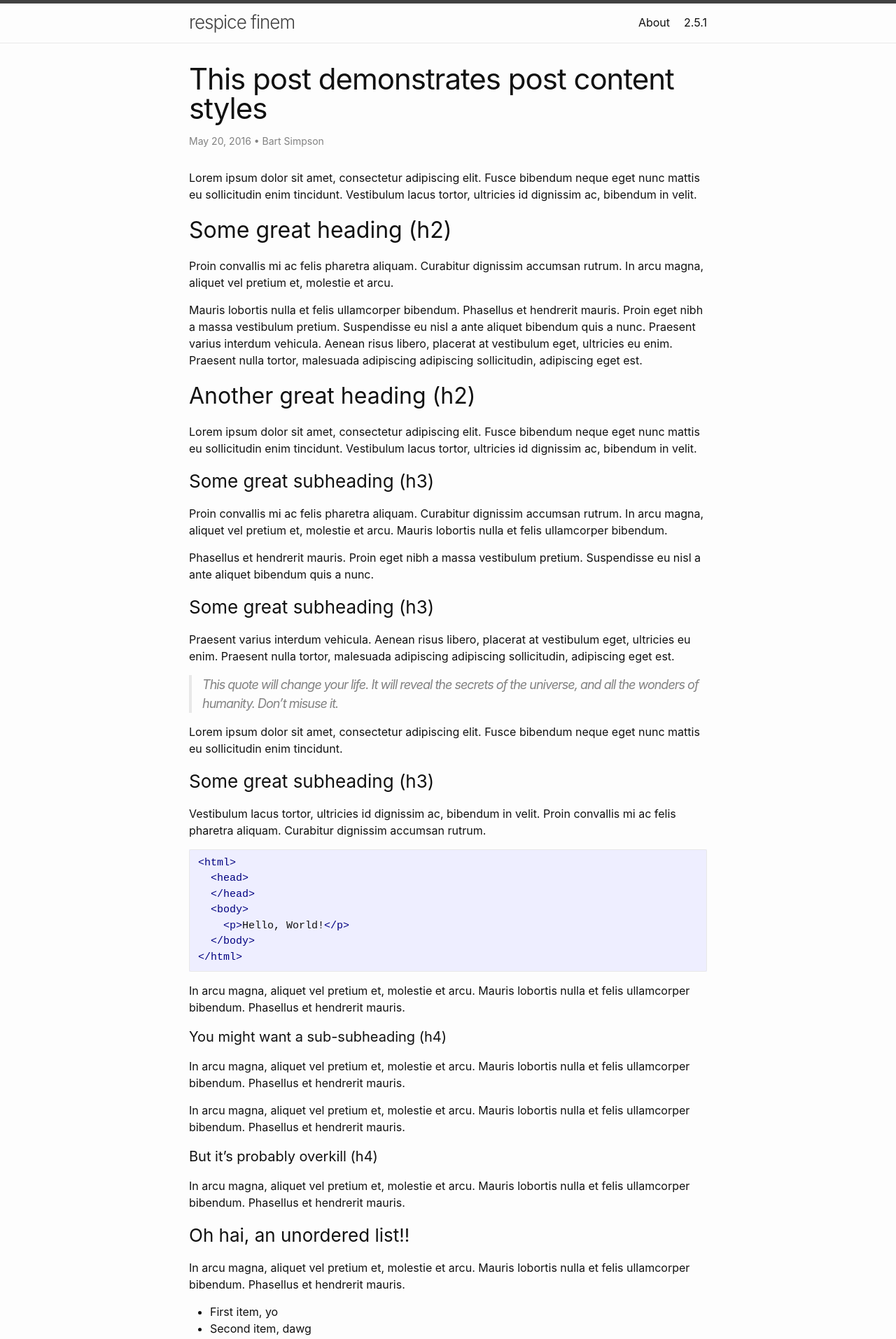
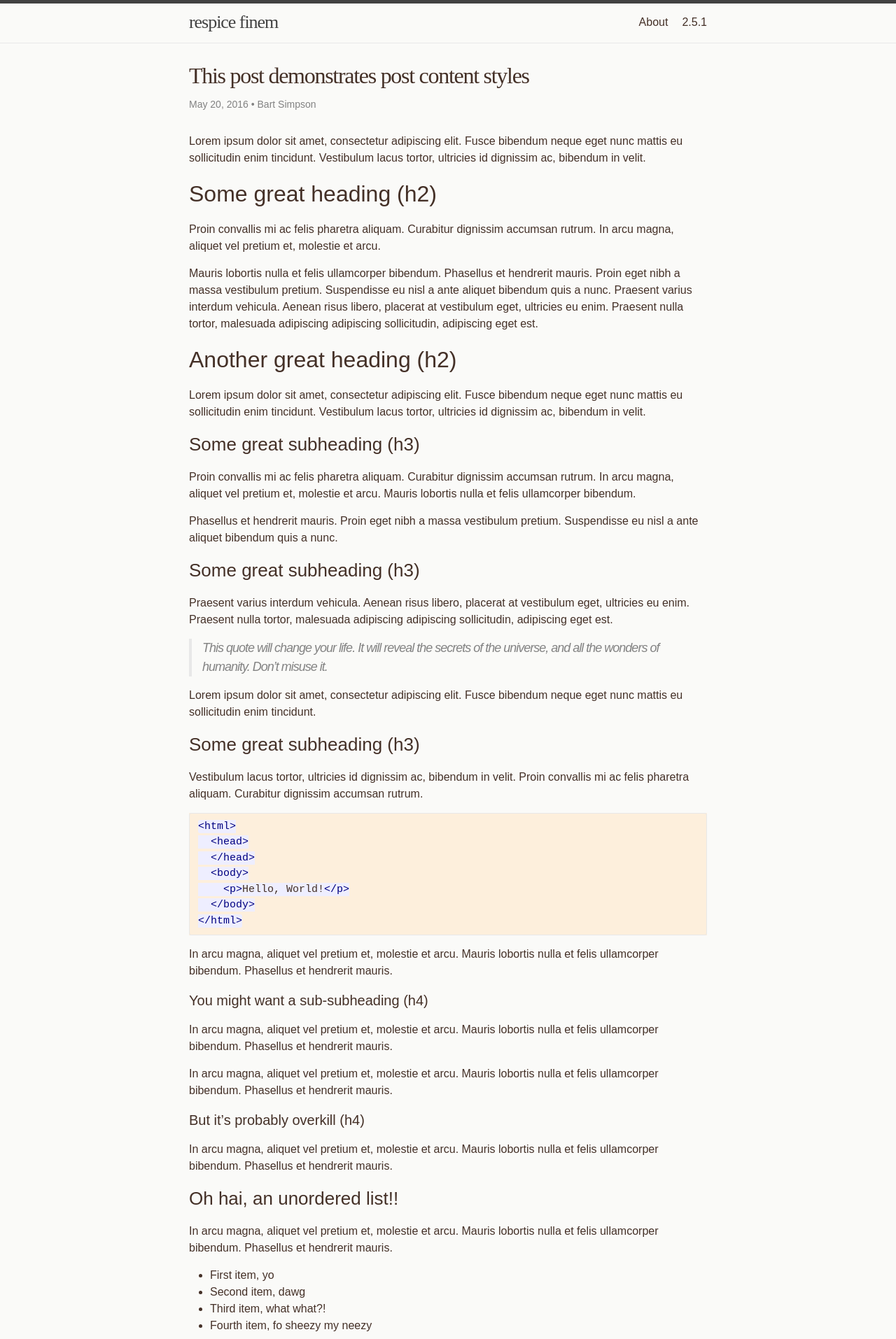
Before and after one commit to yzaolavides/respicefinem, a Jekyll site: the page built from _posts/2016-05-20-this-post-demonstrates-post-content-styles.md, in a window 1280 px wide. Shown: the top 1914 px of the page at 70% size. Built offline with Jekyll 4.4.1, drawn with Linux system fonts in a browser that asks for light colours; some of the changed text lies outside the part shown.

Commit message:
post page redesign

```diff
--- a/_config.yml
+++ b/_config.yml
@@ -2,7 +2,7 @@ title: respice finem
 author: yza ola
 email: yzabelgpv@gmail.com
 description: # this means to ignore newlines until "twitter_username:"
-  a collection of soliloquies and other things by y.o.
+  a collection of soliloquies and other things
 
 # social links
 instagram_username: yzafilms
--- a/_layouts/post.html
+++ b/_layouts/post.html
@@ -12,7 +12,11 @@ layout: default
       </time>
       {%- if page.author -%}
         • <span itemprop="author" itemscope itemtype="http://schema.org/Person"><span class="p-author h-card" itemprop="name">{{ page.author }}</span></span>
-      {%- endif -%}</p>
+      {%- endif -%}
+      {%- if page.location -%}
+      • <span class="post-location">{{ page.location }}</span>
+      {%- endif -%}
+    </p>
   </header>
 
   <div class="post-content e-content" itemprop="articleBody">
--- /dev/null
+++ b/_sass/font.css
@@ -0,0 +1,5 @@
+
+@font-face {
+  font-family: 'mysl';
+  src: url('{{ site.baseurl }}/assets/fonts/mysl.ttf') format('ttf');
+}
--- a/_sass/minima.scss
+++ b/_sass/minima.scss
@@ -1,8 +1,9 @@
 @charset "utf-8";
+@import "font";
 
 // Define defaults for each variable.
 
-$base-font-family: -apple-system, BlinkMacSystemFont, "Segoe UI", Roboto, Helvetica, Arial, sans-serif, "Apple Color Emoji", "Segoe UI Emoji", "Segoe UI Symbol" !default;
+$base-font-family: "neue-montreal", sans-serif !default;
 $base-font-size:   16px !default;
 $base-font-weight: 400 !default;
 $small-font-size:  $base-font-size * 0.875 !default;
@@ -10,9 +11,9 @@ $base-line-height: 1.5 !default;
 
 $spacing-unit:     30px !default;
 
-$text-color:       #111 !default;
-$background-color: #fdfdfd !default;
-$brand-color:      #2a7ae2 !default;
+$text-color:       #443027 !default;
+$background-color: #FAFAF8 !default;
+$brand-color:      #975E44 !default;
 
 $grey-color:       #828282 !default;
 $grey-color-light: lighten($grey-color, 40%) !default;
--- a/_sass/minima/_layout.scss
+++ b/_sass/minima/_layout.scss
@@ -2,6 +2,7 @@
  * Site header
  */
 .site-header {
+
   border-top: 5px solid $grey-color-dark;
   border-bottom: 1px solid $grey-color-light;
   min-height: $spacing-unit * 1.865;
@@ -12,9 +13,10 @@
 
 .site-title {
   @include relative-font-size(1.625);
+  font-family: "mysl", serif;
   font-weight: 300;
   line-height: $base-line-height * $base-font-size * 2.25;
-  letter-spacing: -1px;
+  letter-spacing: -0.04em;
   margin-bottom: 0;
   float: left;
 
@@ -205,6 +207,10 @@
 .post-link {
   display: block;
   @include relative-font-size(1.5);
+    font-family: "mysl", serif;
+  font-weight: 300;
+  letter-spacing: -0.04em;
+  line-height: 1;
 }
 
 
@@ -216,9 +222,12 @@
   margin-bottom: $spacing-unit;
 }
 
+
 .post-title {
-  @include relative-font-size(2.625);
-  letter-spacing: -1px;
+  @include relative-font-size(2);
+  font-family: "mysl", serif;
+  font-weight: 300;
+  letter-spacing: -0.04em;
   line-height: 1;
 
   @include media-query($on-laptop) {
--- a/_sass/minima/_syntax-highlighting.scss
+++ b/_sass/minima/_syntax-highlighting.scss
@@ -2,11 +2,11 @@
  * Syntax highlighting styles
  */
 .highlight {
-  background: #fff;
+  background: #FDEFDC;
   @extend %vertical-rhythm;
 
   .highlighter-rouge & {
-    background: #eef;
+    background: #FDEFDC;
   }
 
   .c     { color: #998; font-style: italic } // Comment
```
Also changed, not shown: _posts/2024-03-09-on-ph-museums.md (added, +9 -0 lines), assets/fonts/NeueMontreal-Regular.otf (added), assets/fonts/mysl.ttf (added), 1 other file.
